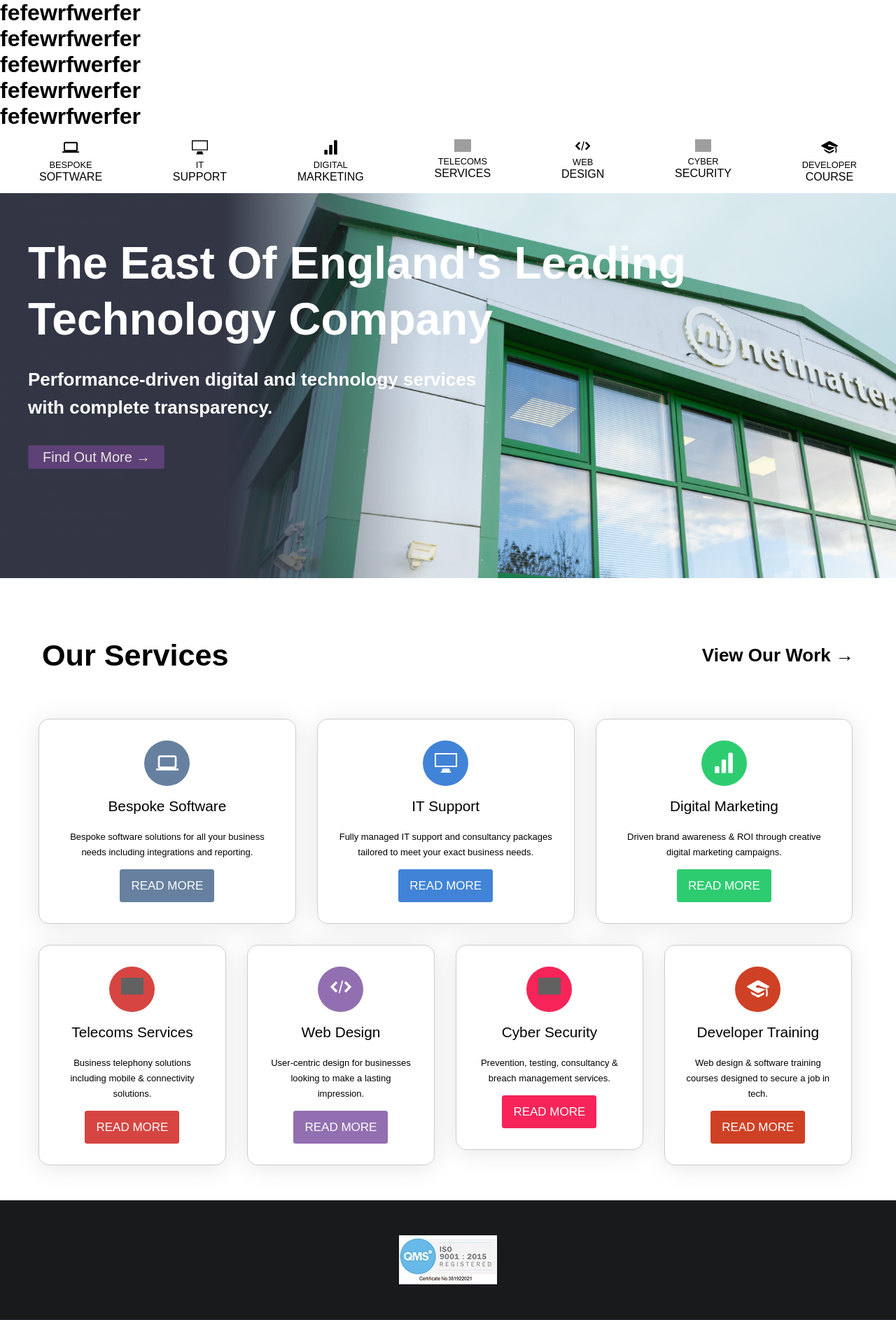
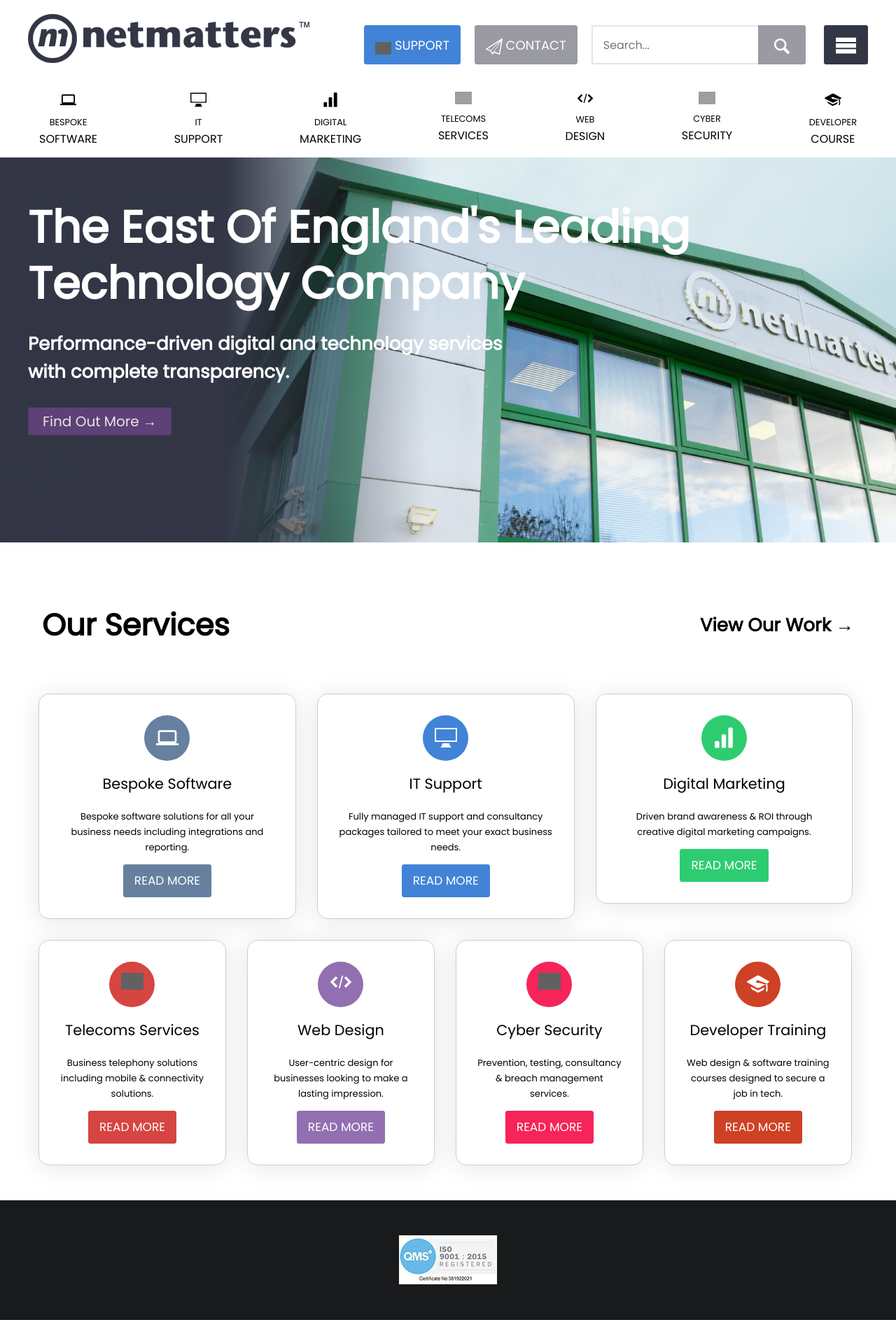
Before and after one commit to DanielH208/example_homepage, a PHP site: page / in a window 1280 px wide. Shown: the top 1886 px of the page at 70% size. Run offline with PHP 8.4, Linux system fonts and the light colour scheme; grey boxes are pictures that could not be loaded.

Commit message:
Finished the header and made some minor functionality changes throughout web page

```diff
--- a/css/application.css
+++ b/css/application.css
@@ -1,3 +1,8 @@
+@import url("https://fonts.googleapis.com/css?family=Poppins");
+html {
+  font-family: "Poppins";
+}
+
 #privacy-link {
   text-decoration: underline;
 }
@@ -52,6 +57,144 @@
   flex-wrap: wrap;
 }
 
+.header-actions-buttons {
+  height: 56px;
+  line-height: 46px;
+  font-size: 1.125rem;
+  padding: 5px 15px;
+  text-transform: uppercase;
+  border: 1px solid transparent;
+  top: 20px;
+}
+
+#header-support-button {
+  background-color: #4183d7;
+  color: white;
+  border-color: #4183d7;
+}
+
+#header-support-button > img, #header-contact-button > img {
+  filter: invert(100%);
+  width: 23.41px;
+  vertical-align: bottom;
+  padding-bottom: 10px;
+}
+
+#header-support-button, #header-contact-button {
+  height: 44px;
+  align-self: flex-end;
+  border-radius: 3px;
+}
+
+#header-contact-button {
+  background-color: #999aa2;
+  color: white;
+  border-color: #999aa2;
+  margin: 0px 20px;
+}
+
+#default-form > .search-form-input {
+  background-color: white;
+  height: 56px;
+}
+
+#default-form > #search-form-button {
+  position: relative;
+  padding: 7px 20px 3px;
+  height: 56px;
+  font-size: 1.063rem;
+  border-radius: 0 3px 3px 0;
+  border: none;
+  vertical-align: bottom;
+  background-color: #999aa2;
+  line-height: 0px;
+  right: 6px;
+}
+
+#magni-glass {
+  filter: invert(100%);
+  font-size: 23px;
+  width: 28px;
+  height: 32px;
+}
+
+.header-actions {
+  display: flex;
+  flex-wrap: nowrap;
+  flex-direction: row;
+}
+
+.header .inner {
+  padding: 20px 0px;
+}
+
+#header-row {
+  flex-wrap: nowrap;
+  width: 100%;
+  align-items: center;
+}
+
+.header-icon {
+  float: left;
+  margin-right: auto;
+}
+
+.header-icon > img {
+  width: 100%;
+}
+
+.header-mobile-icon {
+  display: flex;
+  align-items: center;
+}
+
+.header-mobile-icon > img {
+  width: 32.41px;
+  align-self: center;
+}
+
+.menu-button-container {
+  background-color: #333645;
+  border-color: #333645;
+  border-radius: 3px;
+  height: 46px;
+  margin-left: 20px;
+  padding: 5px 15px;
+  align-self: flex-end;
+}
+
+#menu-button {
+  width: 33px;
+  height: 46px;
+  filter: invert(100%);
+}
+
+.search-form {
+  margin-top: 11px;
+  position: relative;
+}
+
+#search-form-button {
+  position: absolute;
+  border: none;
+  color: #333645;
+  line-height: 47px;
+  font-size: 20px;
+  bottom: 0;
+  right: 5px;
+}
+
+.search-form-input {
+  width: 100%;
+  padding-right: 40px;
+  background-color: rgba(0, 0, 0, 0.1);
+  outline: 1px solid hsla(0, 0%, 100%, 0.2);
+  border: 2px solid rgba(0, 0, 0, 0.1);
+  box-sizing: border-box;
+  height: 47px;
+  padding: 5px 15px;
+}
+
 .nav-row {
   display: flex;
   flex-direction: row;
@@ -762,6 +898,19 @@
   }
   #services-footer {
     display: none;
+  }
+  #large-form {
+    display: none;
+  }
+  .search-form-input {
+    display: inline-block;
+    width: 174px;
+  }
+  .header-mobile-icon {
+    display: none;
+  }
+  .license {
+    max-width: 100%;
   }
 }
 @media (min-width: 992px) {
@@ -794,6 +943,16 @@
   .other-cards {
     width: 46.65%;
   }
+  .main-navigation {
+    display: block;
+  }
+  .search-form-input {
+    display: none;
+  }
+  #search-form-button {
+    border-radius: 3px !important;
+    left: 1px;
+  }
 }
 @media (min-width: 1260px) {
   .container {
@@ -820,6 +979,17 @@
   .other-cards {
     width: 22.33%;
   }
+  .search-form-input {
+    display: inline-block;
+    width: 240px;
+  }
+  #search-form-button {
+    border-radius: 0px 3px 3px 0px !important;
+    left: -6px;
+  }
+  .sub-menu-container {
+    width: 1200px;
+  }
 }
 
 /*# sourceMappingURL=application.css.map */
--- a/index.html
+++ b/index.html
@@ -9,12 +9,48 @@
     <body>
         <div class="header">
             <header>
-                <h1>fefewrfwerfer</h1>
-                <h1>fefewrfwerfer</h1>
-                <h1>fefewrfwerfer</h1>
-                <h1>fefewrfwerfer</h1>
-                <h1>fefewrfwerfer</h1>
+                <div class="inner">
+                    <div class="container">
+                        <div class="row" id="header-row">
+                            <div class="header-icon">
+                                <img src="assets/images/asset 0.png">
+                            </div>
+                            <div class="header-mobile-icon">
+                                <img src="assets/icons/phone_in_talk.svg">
+                            </div>
+                            <div class="header-actions">
+                                <a id="header-support-button" class="header-actions-buttons">
+                                    <img src="assets/icons/mouse.svg">
+                                     Support
+                                </a>
+                                <a id="header-contact-button" class="header-actions-buttons">
+                                    <img src="assets/icons/paperplane.svg">
+                                     Contact
+                                </a>
+                                <form id="default-form" method="GET" accept-charset="UTF-8" class="search-form">
+                                    <input class="search-form-input" placeholder="Search..." type="text">
+                                    <button id="search-form-button" type="submit">
+                                        <img id="magni-glass" src="assets/icons/magnifying-glass.svg">
+                                    </button>
+                                </form>
+                                <div class="menu-button-container">
+                                    <img id="menu-button" src="assets/icons/menu.svg">
+                                </div>
+                            </div>
+                        </div>
+                        <div class="header-large-search">
+                            <form id="large-form" method="GET" accept-charset="UTF-8" class="search-form">
+                                <input class="search-form-input" placeholder="Search..." type="text">
+                                <button id="search-form-button" type="submit">
+                                    <img src="assets/icons/magnifying-glass.svg" width="24px">
+                                </button>
+                            </form>
+                        </div>
+                    </div>
+                </div>
             </header>
+
+
             <div class="main-navigation">
                 <div class="container">
                     <ul class="nav-row">
@@ -884,13 +920,30 @@
                             <img src="assets/images/asset 48.png" width="100%">
                             <h4>FOLLOW US ON:</h4>
                             <div class="footer-social-menu-logos">
-                                <a><img class="footer-social-menu-logos-icons" src="assets/icons/facebook.svg"></a>
-                                <a><img class="footer-social-menu-logos-icons" src="assets/icons/linkedin.svg"></a>
-                                <a><img class="footer-social-menu-logos-icons" src="assets/icons/twitter.svg"></a>
-                                <a><img class="footer-social-menu-logos-icons" src="assets/icons/instagram.svg"></a>
+                                <div class="footer-social-menu-logos-container">
+                                    <a>
+                                        <img class="footer-social-menu-logos-icons" src="assets/icons/facebook.svg">
+                                    </a>
+                                </div>
+                                <div class="footer-social-menu-logos-container">
+                                    <a>
+                                        <img class="footer-social-menu-logos-icons" src="assets/icons/linkedin.svg">
+                                    </a>
+                                </div>
+                                <div class="footer-social-menu-logos-container">
+                                    <a>
+                                        <img class="footer-social-menu-logos-icons" src="assets/icons/twitter.svg">
+                                    </a>
+                                </div>
+                                <div class="footer-social-menu-logos-container">
+                                    <a>
+                                        <img class="footer-social-menu-logos-icons" src="assets/icons/instagram.svg">
+                                    </a>
+                                </div>
                             </div>
                         </div>
                     </div>
+
                     <div class="link-row">
                         <div class="col-xs-12 col-sm-6 col-md-3 footer-menu">
                             <h4>ABOUT NETMATTERS</h4>
@@ -944,15 +997,13 @@
                 </div>
             </div>
         </footer>
-        <div class="footer-bottom">
-            <div class="license">
-                © Copyright Netmatters 2023.
-                <br>
-                All rights reserved.
-                <br>
-                <a>Sitemap</a>
+            <div class="footer-bottom">
+                <div class="license">
+                    © Copyright Netmatters 2023.
+                    All rights reserved.
+                    <a>-Sitemap</a>
+                </div>
             </div>
-        </div>
 
     </body>
 </html>
--- a/scss/application.scss
+++ b/scss/application.scss
@@ -1,3 +1,9 @@
+@import url('https://fonts.googleapis.com/css?family=Poppins');
+
+
+html {
+    font-family: 'Poppins';
+}
 
 #privacy-link {
     text-decoration: underline;
@@ -54,6 +60,148 @@
     flex-wrap: wrap;
 }
 
+// HEADER
+.header-actions-buttons {
+    height: 56px;
+    line-height: 46px;
+    font-size: 1.125rem;
+    padding: 5px 15px;
+    text-transform: uppercase;
+    border: 1px solid transparent;
+    top: 20px;
+}
+
+#header-support-button {
+    background-color: #4183d7;
+    color: white;
+    border-color: #4183d7;
+}
+
+#header-support-button > img, #header-contact-button > img {
+    filter: invert(100%);
+    width: 23.41px;
+    vertical-align: bottom;
+    padding-bottom: 10px;
+}
+
+#header-support-button , #header-contact-button {
+    height: 44px;
+    align-self: flex-end;
+    border-radius: 3px;
+}
+
+#header-contact-button {
+    background-color: #999aa2;
+    color: white;
+    border-color: #999aa2;
+    margin: 0px 20px;
+}
+
+#default-form > .search-form-input {
+    background-color: white;
+    height: 56px;
+}
+
+#default-form > #search-form-button {
+    position: relative;
+    padding: 7px 20px 3px;
+    height: 56px;
+    font-size: 1.063rem;
+    border-radius: 0 3px 3px 0;
+    border: none;
+    vertical-align: bottom;
+    background-color: #999aa2;
+    line-height: 0px;
+    right: 6px;
+}
+
+#magni-glass {
+    filter: invert(100%);
+    font-size: 23px;
+    width: 28px;
+    height: 32px;
+}
+
+.header-actions {
+    display: flex;
+    flex-wrap: nowrap;
+    flex-direction: row;
+}
+
+.header .inner {
+    padding: 20px 0px;
+}
+
+#header-row {
+    flex-wrap: nowrap;
+    width: 100%;
+    align-items: center;
+}
+
+.header-icon {
+    float: left;
+    margin-right: auto;
+}
+.header-icon > img {
+    width: 100%;
+}
+
+.header-mobile-icon {
+    display: flex;
+    align-items: center;
+}
+
+.header-mobile-icon > img {
+    width: 32.41px;
+    align-self: center;
+}
+
+.menu-button-container {
+    background-color: #333645;
+    border-color: #333645;
+    border-radius: 3px;
+    height: 46px;
+    margin-left: 20px;
+    padding: 5px 15px;
+    align-self: flex-end;
+}
+
+#menu-button {
+    width: 33px;
+    height: 46px;
+    filter: invert(100%);
+
+}
+
+
+.search-form {
+    margin-top: 11px;
+    position: relative;
+}
+
+#search-form-button {
+    position: absolute;
+    border: none;
+    color: #333645;
+    line-height: 47px;
+    font-size: 20px;
+    bottom: 0;
+    right: 5px;
+
+}
+
+.search-form-input {
+    width: 100%;
+    padding-right: 40px;
+    background-color: rgba(0,0,0,.1);
+    outline: 1px solid hsla(0,0%,100%,.2);
+    border: 2px solid rgba(0,0,0,.1);
+    box-sizing: border-box;
+    height: 47px;
+    padding: 5px 15px;
+}
+
+// NAVIGATION BAR
 
 .nav-row {
     display: flex;
@@ -821,6 +964,22 @@
     #services-footer {
         display: none;
     }
+    #large-form {
+        display: none;
+    }
+    .search-form-input{
+        display: inline-block;
+        width: 174px;
+
+    }
+    .header-mobile-icon {
+        display: none;
+    }
+    .license {
+        max-width: 100%
+    }
+
+
 }
 
 
@@ -858,6 +1017,18 @@
         width: 46.65%;
     }
 
+    .main-navigation {
+        display: block;
+    }
+    .search-form-input {
+        display: none;
+    }
+
+    #search-form-button {
+        border-radius: 3px !important;
+        left: 1px;
+    }
+
 }
 
 
@@ -887,6 +1058,19 @@
     .other-cards {
         width: 22.33%;
     }
+    .search-form-input{
+        display: inline-block;
+        width: 240px;
+    }
+
+    #search-form-button {
+        border-radius: 0px 3px 3px 0px !important;
+        left: -6px;
+    }
+
+    .sub-menu-container {
+        width: 1200px;
+    }
 
 
 }
```
Also changed, not shown: other parts of css/application.css (+37 -44 lines), other parts of scss/application.scss (+40 -45 lines), assets/icons/menu.svg (added), 1 other file.
